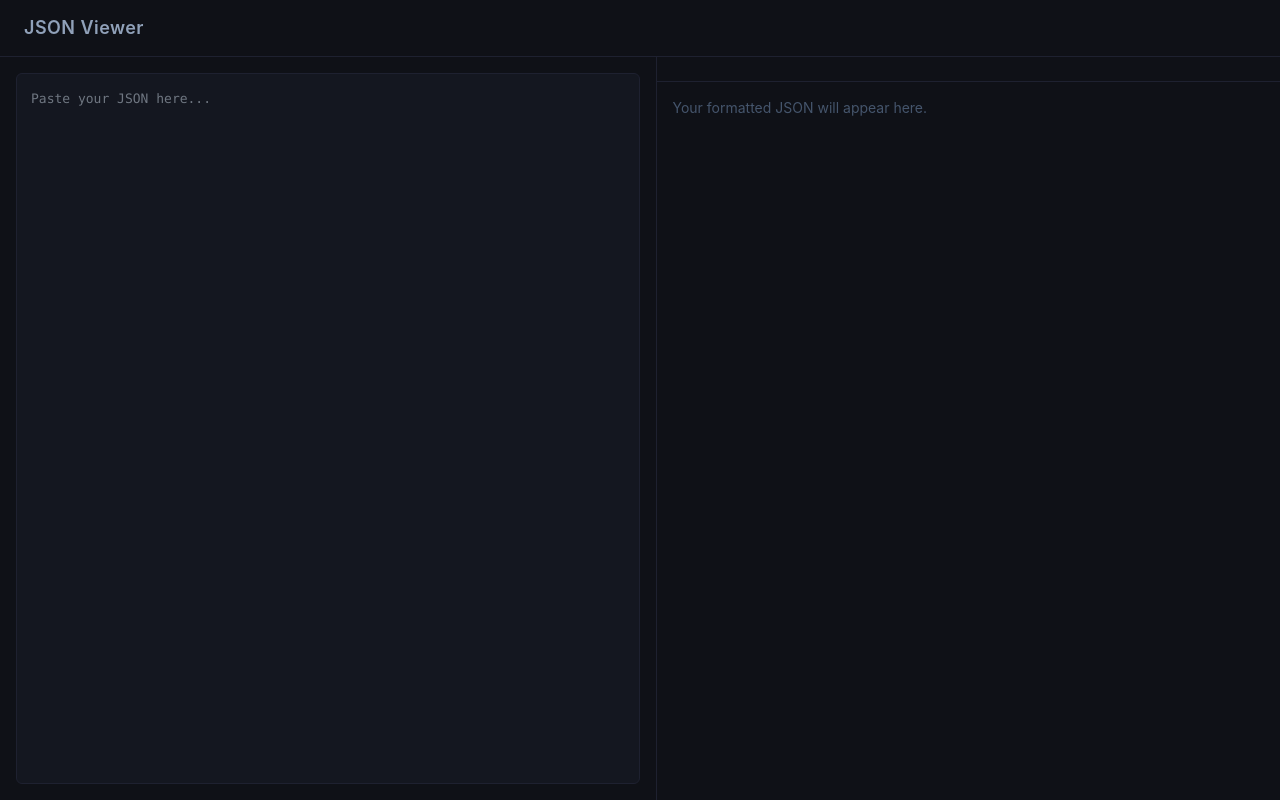
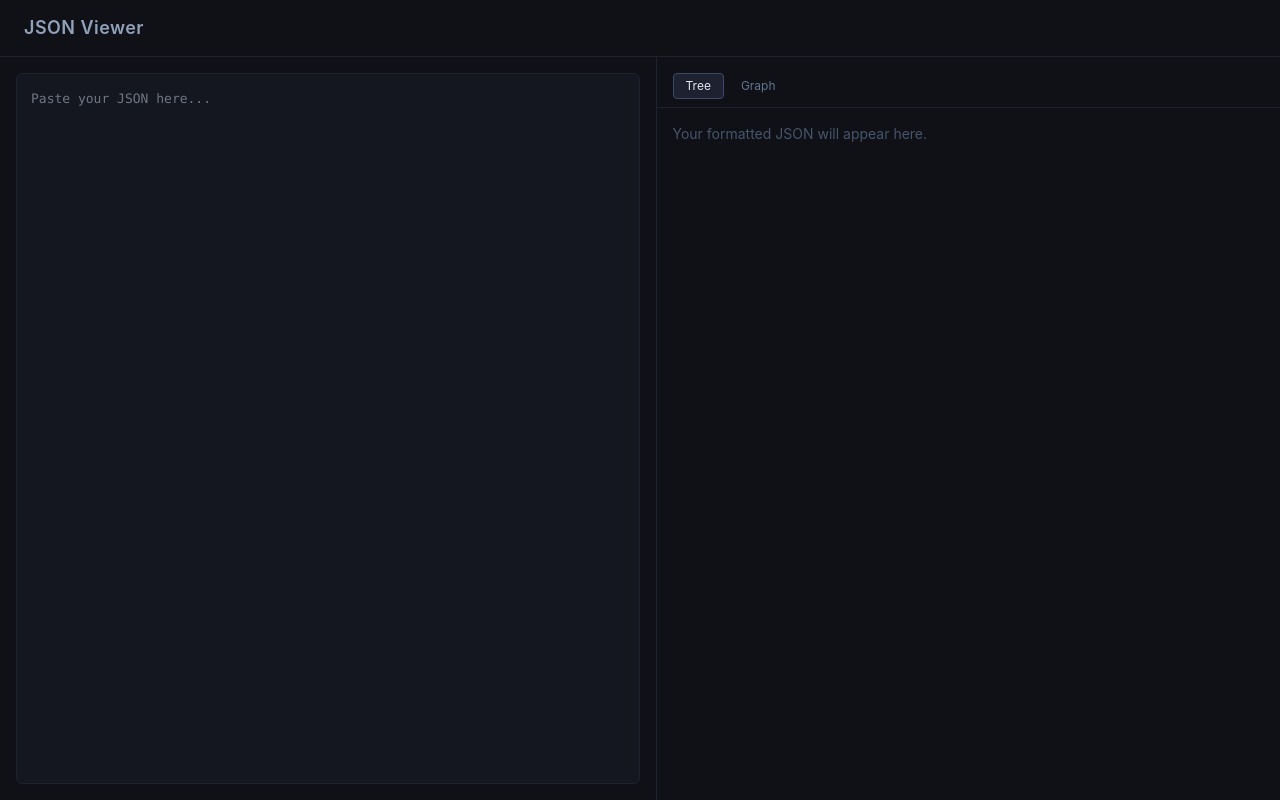
Before and after one commit to lvmorales1/json-viewer, a Vue app: page / in a window 1280 px wide. Built offline with nearby package versions, Linux system fonts and the light colour scheme.

Commit message:
feat: adding graph view

```diff
--- a/src/App.vue
+++ b/src/App.vue
@@ -1,6 +1,7 @@
 <script setup>
 import { ref, provide, watch, nextTick } from 'vue'
 import JsonNode from './components/JsonNode.vue'
+import GraphView from './components/GraphView.vue'
 
 const rawInput = ref('')
 const parsed = ref(null)
@@ -21,6 +22,8 @@ function tryParse() {
     }
   }, 120)
 }
+
+const viewMode = ref('tree')
 
 const expandTick = ref(0)
 const collapseTick = ref(0)
@@ -106,12 +109,27 @@ async function copyJson() {
       <section ref="viewerEl" class="flex flex-col flex-1 overflow-hidden">
 
         <div class="flex flex-col gap-2 px-4 pt-4 pb-2 border-b border-[#1e2130] shrink-0">
-          <div v-if="parsed" class="flex items-center gap-2">
+          <div class="flex items-center justify-between">
+            <div class="flex gap-1">
+              <button
+                v-for="mode in ['tree', 'graph']"
+                :key="mode"
+                @click="viewMode = mode"
+                :class="[
+                  'px-3 py-1 text-xs rounded border transition-colors capitalize',
+                  viewMode === mode
+                    ? 'text-slate-200 border-[#3b4a6b] bg-[#1e2130]'
+                    : 'text-slate-500 border-transparent hover:text-slate-300'
+                ]"
+              >{{ mode }}</button>
+            </div>
+
+            <div v-if="parsed && viewMode === 'tree'" class="flex items-center gap-2">
               <input
                 v-model="searchInput"
-              placeholder="Search keys and values..."
+                placeholder="Search…"
                 @keydown.enter="nextMatch"
-              class="flex-1 bg-[#141720] text-slate-300 border border-[#1e2130]
+                class="w-44 bg-[#141720] text-slate-300 border border-[#1e2130]
                       rounded px-3 py-1 text-xs outline-none font-mono
                       focus:border-[#3b4a6b] transition-colors placeholder:text-slate-600"
               />
@@ -121,34 +139,17 @@ async function copyJson() {
                 <button @click="nextMatch" class="px-2 py-1 text-xs rounded border border-[#2e3a50] bg-[#1e2130] text-slate-400 hover:text-slate-200 hover:border-[#3b4a6b] transition-colors">↓</button>
               </template>
               <span v-else-if="searchInput && matchCount === 0" class="text-xs text-slate-600 shrink-0">no results</span>
-          </div>
-
-          <div v-if="parsed" class="flex justify-end gap-2">
-            <button
-              @click="expandTick++"
-              class="px-3 py-1 text-xs rounded border transition-colors
-                    text-slate-400 border-[#2e3a50] bg-[#1e2130]
-                    hover:text-slate-200 hover:border-[#3b4a6b]"
-            >Expand all</button>
-            <button
-              @click="collapseTick++"
-              class="px-3 py-1 text-xs rounded border transition-colors
-                    text-slate-400 border-[#2e3a50] bg-[#1e2130]
-                    hover:text-slate-200 hover:border-[#3b4a6b]"
-            >Collapse all</button>
+              <button @click="expandTick++" class="px-3 py-1 text-xs rounded border transition-colors text-slate-400 border-[#2e3a50] bg-[#1e2130] hover:text-slate-200 hover:border-[#3b4a6b]">Expand all</button>
+              <button @click="collapseTick++" class="px-3 py-1 text-xs rounded border transition-colors text-slate-400 border-[#2e3a50] bg-[#1e2130] hover:text-slate-200 hover:border-[#3b4a6b]">Collapse all</button>
               <button
                 @click="copyJson"
-              :class="[
-                'px-3 py-1 text-xs rounded border transition-colors',
-                copied
-                  ? 'text-green-300 border-green-300/25'
-                  : 'text-slate-400 border-[#2e3a50] bg-[#1e2130] hover:text-slate-200 hover:border-[#3b4a6b]'
-              ]"
+                :class="['px-3 py-1 text-xs rounded border transition-colors', copied ? 'text-green-300 border-green-300/25' : 'text-slate-400 border-[#2e3a50] bg-[#1e2130] hover:text-slate-200 hover:border-[#3b4a6b]']"
               >{{ copied ? 'Copied' : 'Copy' }}</button>
             </div>
           </div>
+        </div>
 
-        <div class="flex-1 overflow-auto p-4">
+        <div v-if="viewMode === 'tree'" class="flex-1 overflow-auto p-4">
           <p v-if="!rawInput" class="text-sm text-slate-600">
             Your formatted JSON will appear here.
           </p>
@@ -159,6 +160,11 @@ async function copyJson() {
             <JsonNode :data="parsed" />
           </div>
         </div>
+
+        <div v-else class="flex-1 overflow-hidden">
+          <p v-if="!parsed" class="text-sm text-slate-600 p-4">Paste valid JSON to see the graph.</p>
+          <GraphView v-else :data="parsed" />
+        </div>
       </section>
 
     </main>
--- /dev/null
+++ b/src/components/GraphView.vue
@@ -0,0 +1,166 @@
+<script setup>
+import { ref, computed, watch } from 'vue'
+
+const props = defineProps({
+  data: { required: true }
+})
+
+const NODE_W = 200
+const NODE_H = 48
+const H_GAP = 80
+const V_GAP = 14
+
+const panX = ref(32)
+const panY = ref(32)
+const zoom = ref(1)
+const grabbing = ref(false)
+let dragStart = null
+
+const openPaths = ref(new Set())
+
+function toggleNode(path) {
+  const s = new Set(openPaths.value)
+  s.has(path) ? s.delete(path) : s.add(path)
+  openPaths.value = s
+}
+
+function getType(v) {
+  if (v === null) return 'null'
+  if (Array.isArray(v)) return 'array'
+  return typeof v
+}
+
+function valuePreview(v, type) {
+  if (type === 'null') return 'null'
+  if (type === 'string') return v.length > 22 ? `"${v.slice(0, 22)}…"` : `"${v}"`
+  if (type === 'array') return `[ ${v.length} items ]`
+  if (type === 'object') return `{ ${Object.keys(v).length} keys }`
+  return String(v)
+}
+
+const TYPE_COLOR = {
+  object: '#60a5fa',
+  array: '#a78bfa',
+  string: '#4ade80',
+  number: '#fbbf24',
+  boolean: '#c084fc',
+  null: '#f87171',
+}
+
+function buildGraph(data) {
+  const nodes = []
+  const edges = []
+  let row = 0
+
+  function visit(val, key, path, depth) {
+    const type = getType(val)
+    const isExpandable = type === 'object' || type === 'array'
+    const isOpen = depth === 0 || openPaths.value.has(path)
+    const id = nodes.length
+
+    const node = {
+      id, path, depth, type, isExpandable, isOpen,
+      key: key === null ? 'root' : String(key),
+      preview: valuePreview(val, type),
+      color: TYPE_COLOR[type] ?? '#64748b',
+      x: depth * (NODE_W + H_GAP),
+      y: 0,
+    }
+    nodes.push(node)
+
+    const childIds = []
+
+    if (isExpandable && isOpen) {
+      const entries = type === 'array'
+        ? val.slice(0, 50).map((v, i) => [String(i), v])
+        : Object.entries(val).slice(0, 50)
+
+      for (const [k, v] of entries) {
+        childIds.push(visit(v, k, `${path}.${k}`, depth + 1))
+      }
+    }
+
+    if (childIds.length === 0) {
+      node.y = row * (NODE_H + V_GAP)
+      row++
+    } else {
+      node.y = (nodes[childIds[0]].y + nodes[childIds[childIds.length - 1]].y) / 2
+    }
+
+    for (const cid of childIds) {
+      edges.push({ from: node, to: nodes[cid] })
+    }
+
+    return id
+  }
+
+  visit(data, null, 'root', 0)
+  return { nodes, edges }
+}
+
+const graph = computed(() => buildGraph(props.data))
+
+function edgePath(e) {
+  const x1 = e.from.x + NODE_W
+  const y1 = e.from.y + NODE_H / 2
+  const x2 = e.to.x
+  const y2 = e.to.y + NODE_H / 2
+  const cx = (x1 + x2) / 2
+  return `M ${x1} ${y1} C ${cx} ${y1} ${cx} ${y2} ${x2} ${y2}`
+}
+
+function truncate(str, max) {
+  return str.length > max ? str.slice(0, max) + '…' : str
+}
+
+function onMouseDown(e) {
+  grabbing.value = true
+  dragStart = { mx: e.clientX, my: e.clientY, px: panX.value, py: panY.value }
+}
+function onMouseMove(e) {
+  if (!dragStart) return
+  panX.value = dragStart.px + (e.clientX - dragStart.mx)
+  panY.value = dragStart.py + (e.clientY - dragStart.my)
+}
+function onMouseUp() {
+  grabbing.value = false
+  dragStart = null
+}
+function onWheel(e) {
+  e.preventDefault()
+  const factor = e.deltaY > 0 ? 0.92 : 1.08
+  zoom.value = Math.min(3, Math.max(0.15, zoom.value * factor))
+}
+
+watch(() => props.data, () => {
+  panX.value = 32
+  panY.value = 32
+  zoom.value = 1
+  openPaths.value = new Set()
+})
+</script>
+
+<template>
+  <svg class="w-full h-full select-none" :style="{ cursor: grabbing ? 'grabbing' : 'grab' }" @mousedown="onMouseDown"
+    @mousemove="onMouseMove" @mouseup="onMouseUp" @mouseleave="onMouseUp" @wheel.prevent="onWheel">
+    <g :transform="`translate(${panX}, ${panY}) scale(${zoom})`">
+      <path v-for="(e, i) in graph.edges" :key="i" :d="edgePath(e)" fill="none" stroke="#2e3a50" stroke-width="1.5" />
+
+      <g v-for="node in graph.nodes" :key="node.id" :transform="`translate(${node.x}, ${node.y})`"
+        :style="{ cursor: node.isExpandable ? 'pointer' : 'default' }" @mousedown.stop
+        @click="node.isExpandable && toggleNode(node.path)">
+        <rect :width="NODE_W" :height="NODE_H" rx="6" fill="#141720" :stroke="node.color" stroke-width="1.5"
+          stroke-opacity="0.45" />
+        <text x="12" y="18" font-size="11" font-family="monospace" fill="#7dd3fc">
+          {{ truncate(node.key, 24) }}
+        </text>
+        <text x="12" y="34" font-size="11" font-family="monospace" :fill="node.color">
+          {{ truncate(node.preview, 24) }}
+        </text>
+
+        <text v-if="node.isExpandable" :x="NODE_W - 12" y="30" font-size="14" font-family="monospace" :fill="node.color"
+          text-anchor="middle" style="pointer-events: none">{{ node.isOpen ? '−' : '+' }}</text>
+      </g>
+    </g>
+  </svg>
+</template>
```
Lines whose indentation alone changed are shown as unchanged.
